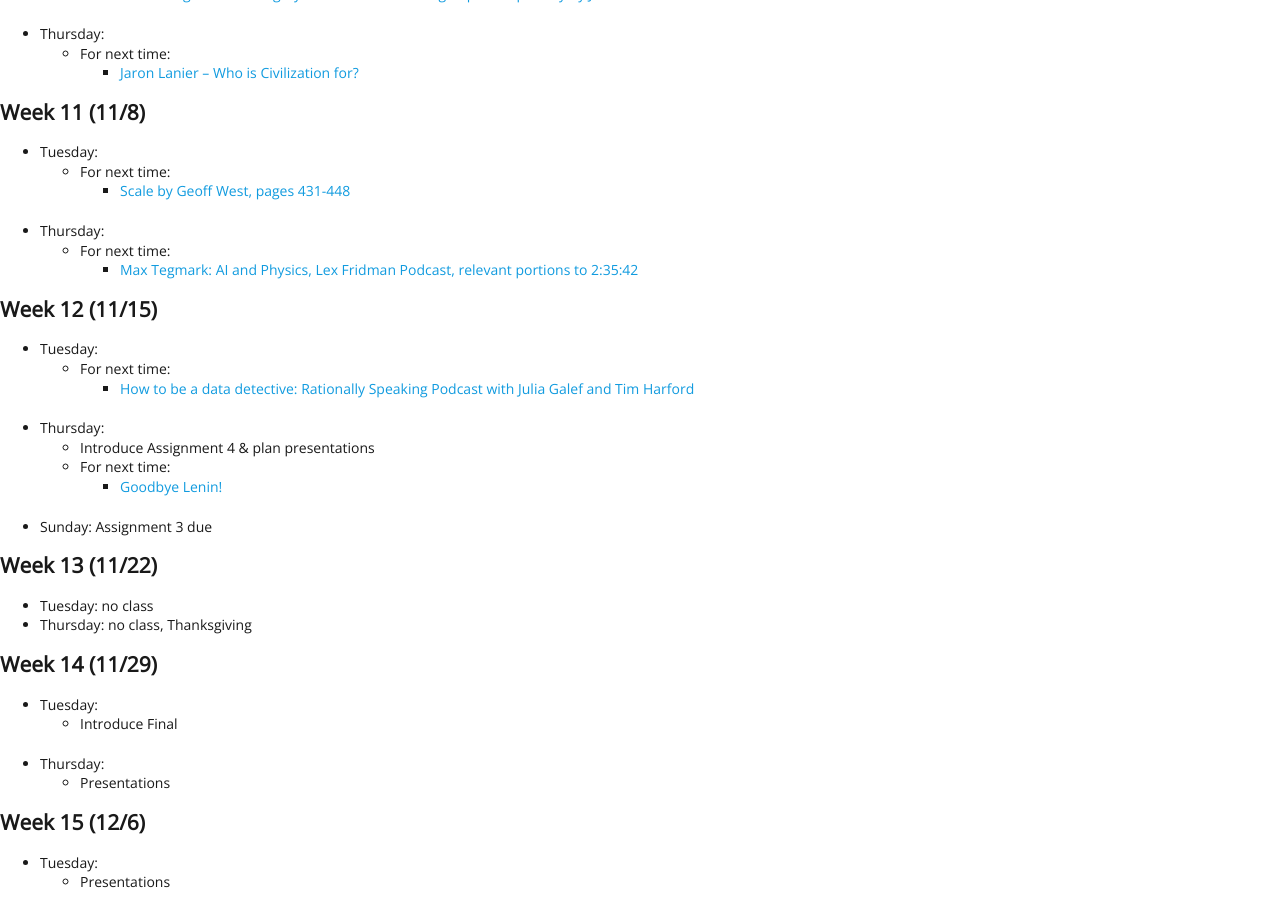
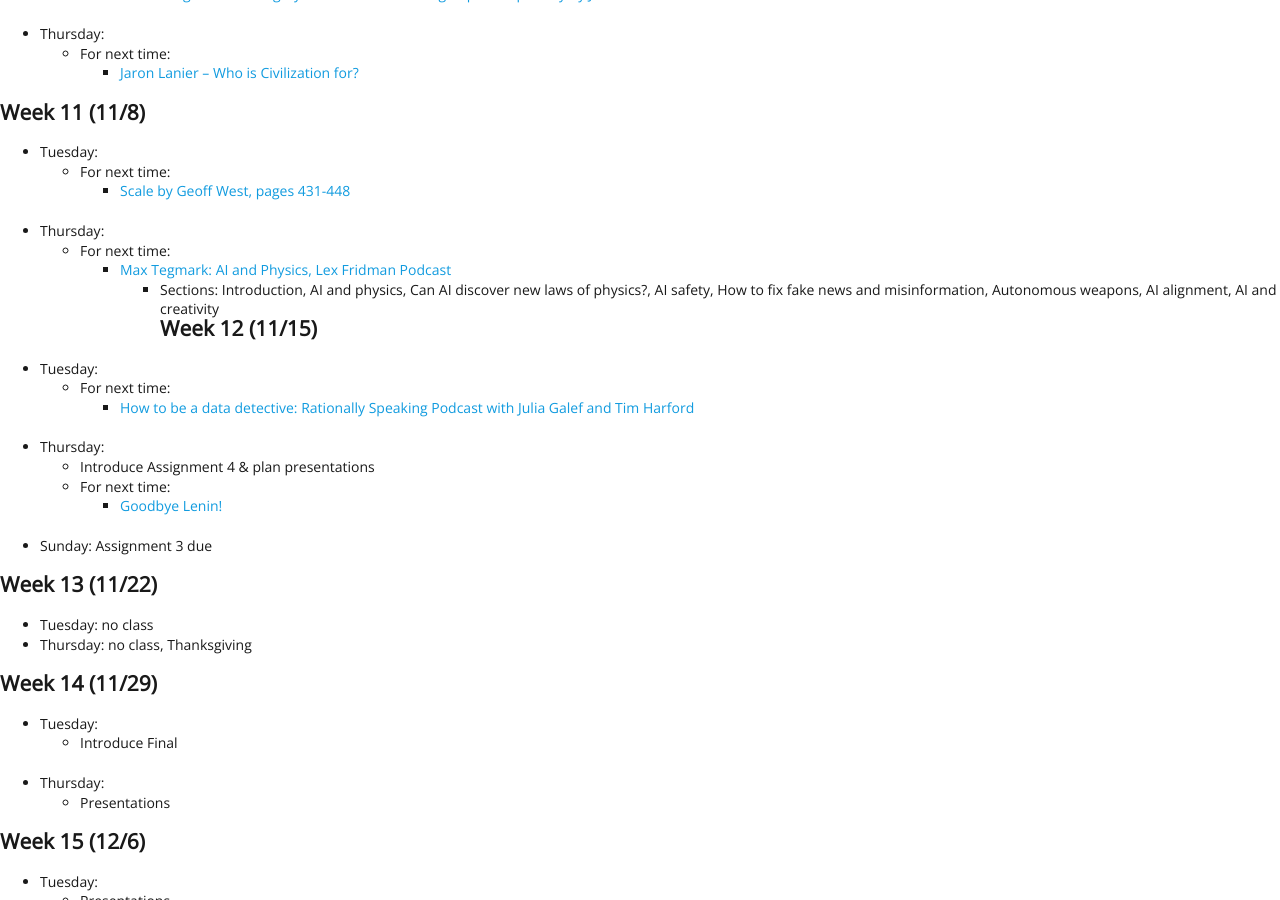
Before and after one commit to EMBrewer/dat150, a Jekyll site: the page built from _posts/2021-09-27-Schedule.md, in a window 1280 px wide and 900 px high, scrolled down 2144 px. Built offline with Jekyll 4.4.1, drawn with Linux system fonts in a browser that asks for light colours; our own code applies the rules of GitHub Pages for plain Markdown files.

Commit message:
Update 2021-09-27-Schedule.md

```diff
--- a/_posts/2021-09-27-Schedule.md
+++ b/_posts/2021-09-27-Schedule.md
@@ -97,8 +97,8 @@
 		- [Scale by Geoff West, pages 431-448](https://dsfall21.slack.com/files/U02DA5H2NGJ/F02EVA0KH8V/west_scale.pdf)
 - Thursday:
 	- For next time:
-		- [Max Tegmark: AI and Physics, Lex Fridman Podcast, relevant portions to 2:35:42](https://www.youtube.com/watch?v=RL4j4KPwNGM)
-
+		- [Max Tegmark: AI and Physics, Lex Fridman Podcast](https://www.youtube.com/watch?v=RL4j4KPwNGM)
+			- Sections: Introduction, AI and physics, Can AI discover new laws of physics?, AI safety, How to fix fake news and misinformation, Autonomous weapons, AI alignment, AI and creativity
 ## Week 12 (11/15)
 - Tuesday:
 	- For next time:
```
